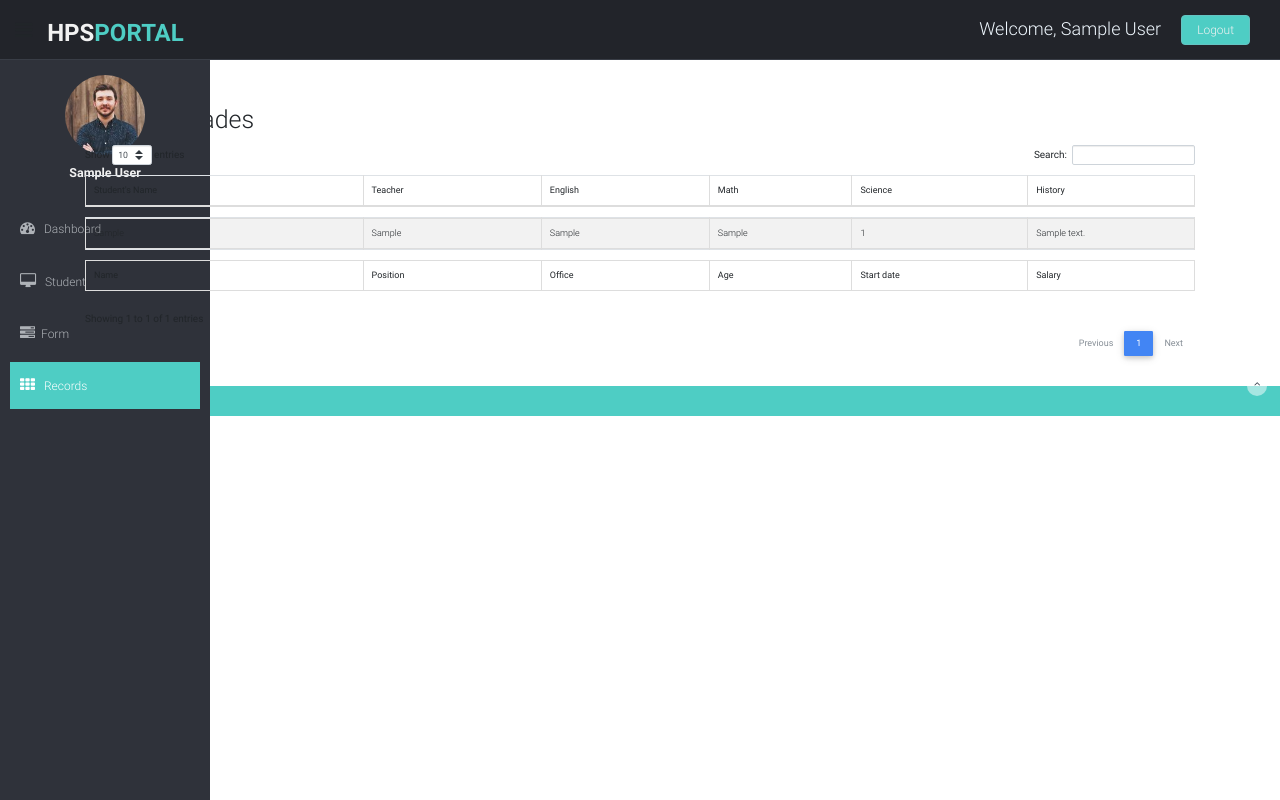
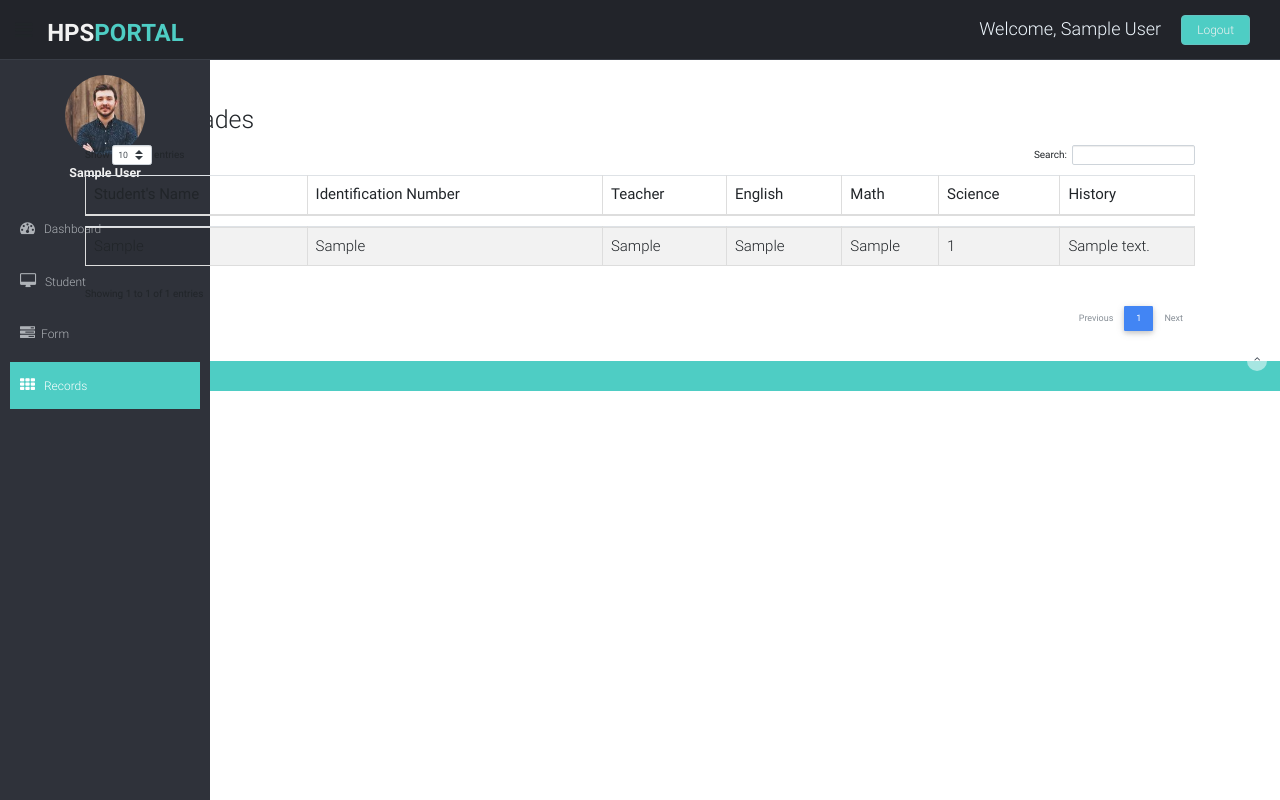
Before and after one commit to jimmytran16/hack, a Flask app: page /records in a window 1280 px wide. Run offline with Flask 2, Linux system fonts and the light colour scheme; the visitor is signed in with stand-in values (Sample User, id 1); tables that the repository leaves empty or names only in its code hold one stand-in row (values such as "Sample post"); lists and menus that the app fills with data are empty; some libraries are stand-ins or nearby versions.

Commit message:
finished importing students, need to finish profile

```diff
--- a/app.py
+++ b/app.py
@@ -1,4 +1,4 @@
-from flask import Flask, render_template, flash, redirect, url_for, session, request, logging
+from flask import Flask, render_template, redirect, url_for, session, request, logging
 # sha256_crpyt for verifying encrypted passswords
 from passlib.hash import sha256_crypt
 # mysql db module
@@ -77,6 +77,7 @@ def students():
     query = 'SELECT * from student'
     cur.execute(query)
     data = cur.fetchall()
+    cur.close()
     student_list = []
     # populate the student_info dictionary with the student's information
     # store student_info into the student_list
@@ -92,7 +93,6 @@ def students():
         student_info['student_id'] = rows[6]
         student_list.append(student_info)
     # return to table template, and pass in list
-    cur.close()
     return render_template('basic_table.html', list=student_list)
 # student info page where their grades can be modified by teacher
 @app.route('/student/information',methods=['GET'])
@@ -101,8 +101,9 @@ def studentForm():
         return redirect(url_for('denied'))
     else:
         student_name = request.args.get('student_name')
-        print(student_name)
-        return render_template('studentinfo.html',student=student_name)
+        student_id = request.args.get('student_id')
+        student_data = getStudentInfo(student_id)
+        return render_template('studentinfo.html',student=student_name,grades=student_data[0])
 #ACTIONS------------------------------------------------------------------
 # upload form submissions
 @app.route('/upload',methods=['POST','GET'])
@@ -119,6 +120,7 @@ def upload():
     DATE_TO_STORE = date_today.strftime("%b-%d-%Y")
     cur.execute('INSERT INTO uploads(filename,upload,date,type) values(%s,%s,%s,%s)',(FILENAME,(BLOB,),DATE_TO_STORE,'1'))
     mysql.connection.commit()
+    cur.close()
     return redirect(url_for('forms'))
 
 @app.route('/student/update/grades',methods =['POST'])
@@ -151,8 +153,8 @@ def login():
     cur.execute(query)
     # fetch all of user data from the DB
     data = cur.fetchall()
+    cur.close()
     print(data)
-    cur.close()
     err_msg = "The username or password you've entered doesn't match any account. Please try again!"
     # get user/pass from index form
     username = request.form['username']
@@ -186,6 +188,15 @@ def autho_login():
     else:
         return False
 
+# func to get specific student information, passing in id as reference
+def getStudentInfo(st_id):
+    cur = mysql.connection.cursor()
+    query = f'SELECT * from student where id_number ={st_id};'
+    cur.execute(query)
+    data = cur.fetchall()
+    cur.close()
+    return data
+
 #condition to run the app.py
 if __name__ == '__main__':
     app.secret_key = '1232131G/21321312sw11'
--- a/static/mycss/my.css
+++ b/static/mycss/my.css
@@ -22,3 +22,17 @@
     color: black!important;
     background-color: #efefef!important;
 }
+
+
+/* basic_table - font size increase */
+
+table.table a {
+    margin: 0;
+    color: #212529;
+    font-size: 15px;
+}
+
+.table-bordered>tbody>tr>td, .table-bordered>tbody>tr>th, .table-bordered>tfoot>tr>td, .table-bordered>tfoot>tr>th, .table-bordered>thead>tr>td, .table-bordered>thead>tr>th {
+    border: 1px solid #ddd;
+    font-size: 15px;
+}
--- a/templates/basic_table.html
+++ b/templates/basic_table.html
@@ -58,6 +58,8 @@
         <tr>
           <th class="th-sm">Student's Name
           </th>
+          <th class="th-sm">Identification Number
+          </th>
           <th class="th-sm">Teacher
           </th>
           <th class="th-sm">English
@@ -74,7 +76,8 @@
         <!-- loop through and print out multiple tables -->
         {% for i in list %}
         <tr>
-          <td><a href="student/information?student_name={{i['student_name']}}">{{i['student_name']}}</a></td>
+          <td><a href="student/information?student_name={{i['student_name']}}&&student_id={{i['student_id']}}">{{i['student_name']}}</a></td>
+          <td>{{i['student_id']}}</td>
           <td>{{i['student_teacher']}}</td>
           <td>{{i['student_english']}}</td>
           <td>{{i['student_math']}}</td>
@@ -83,22 +86,6 @@
         </tr>
         {% endfor %}
       </tbody>
-      <tfoot>
-        <tr>
-          <th>Name
-          </th>
-          <th>Position
-          </th>
-          <th>Office
-          </th>
-          <th>Age
-          </th>
-          <th>Start date
-          </th>
-          <th>Salary
-          </th>
-        </tr>
-      </tfoot>
     </table>
   </div>
   <!-- /MAIN CONTENT -->
--- a/templates/includes/_dashlinks.html
+++ b/templates/includes/_dashlinks.html
@@ -3,7 +3,6 @@
 <meta name="author" content="Dashboard">
 <meta name="keyword" content="Dashboard, Bootstrap, Admin, Template, Theme, Responsive, Fluid, Retina">
   <!-- Favicons -->
-<link href="{{ url_for('static', filename='img/favicon.png') }}" rel="icon">
 <link href="{{ url_for('static', filename='img/apple-touch-icon.png') }}" rel="apple-touch-icon">
 
 <!-- Bootstrap core CSS -->
--- a/templates/includes/_formcomplinks.html
+++ b/templates/includes/_formcomplinks.html
@@ -8,7 +8,6 @@
 
 <!-- my css -->
 <link rel="stylesheet" href="{{ url_for('static', filename='mycss/my.css') }}">  <!-- Favicons -->
-<link href="img/favicon.png" rel="icon">
 <link href="img/apple-touch-icon.png" rel="apple-touch-icon">
 
 <!-- Bootstrap core CSS -->
--- a/templates/includes/_generallinks.html
+++ b/templates/includes/_generallinks.html
@@ -1,6 +1,4 @@
 
-
-<!-- Favicons -->
 <link href="{{ url_for('static', filename='lib/bootstrap/css/bootstrap.min.css') }}img/favicon.png" rel="icon">
 <link href="{{ url_for('static', filename='lib/bootstrap/css/bootstrap.min.css') }}img/apple-touch-icon.png" rel="apple-touch-icon">
 
```
Also changed, not shown: templates/studentinfo.html (+43 -23 lines).
